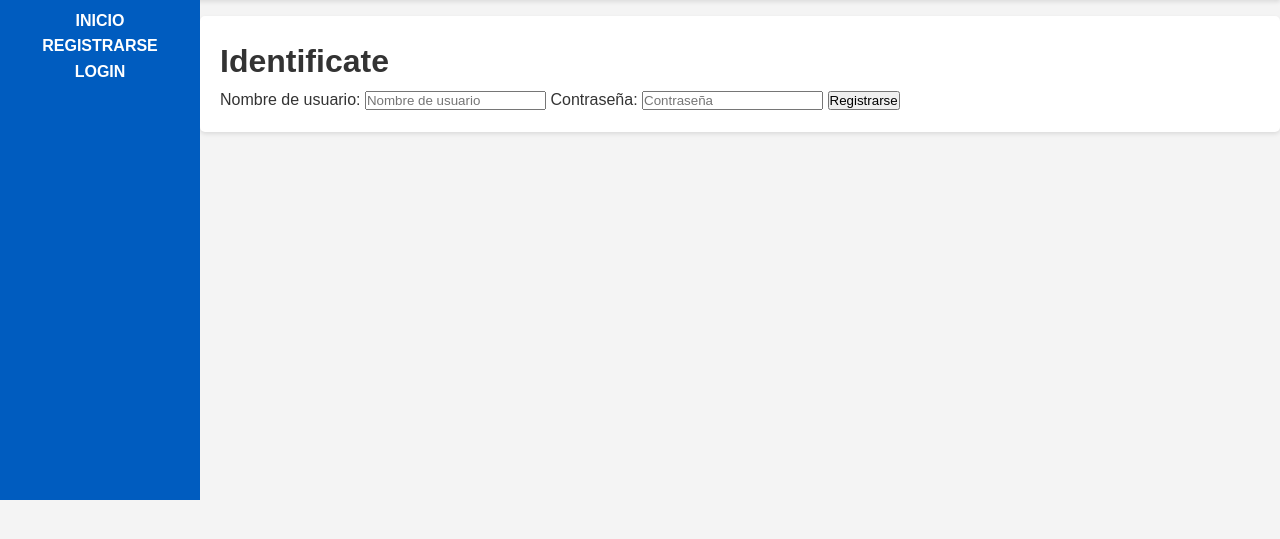
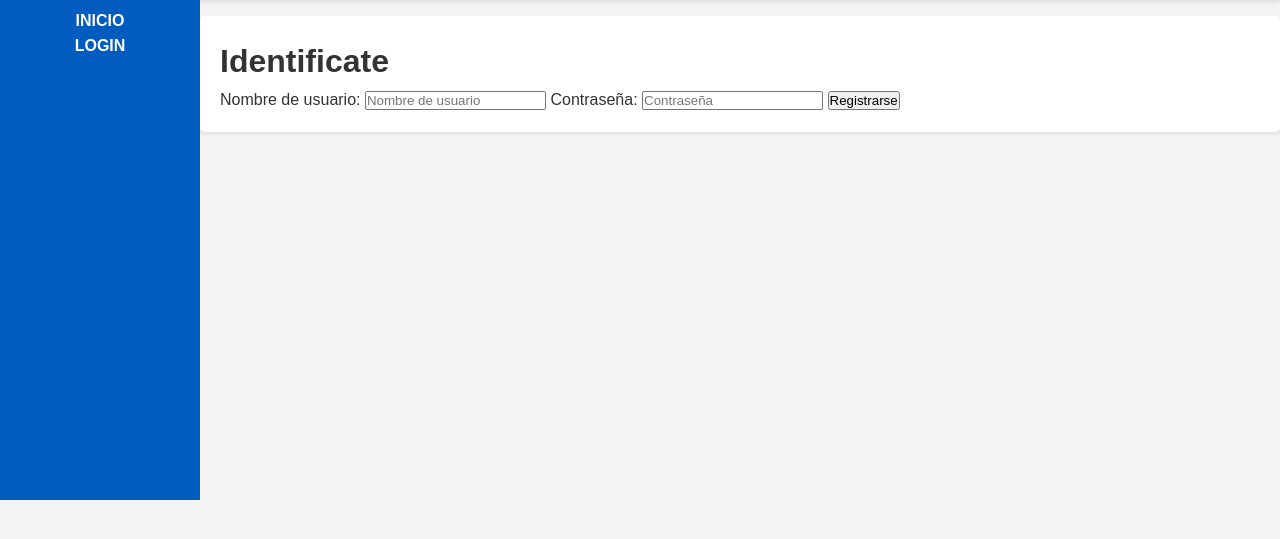
Before and after one commit to STGO-SV/pizzerias6, a Django app: a page that uses core/templates/core/base.html in a window 1280 px wide. Shown: the part 229-768 px from the top of the page. Run offline with Django 5.2, Linux system fonts and the light colour scheme.

Commit message:
Inhabilitado link para registrarse en barra de navegación lateral via comentario.

```diff
--- a/core/templates/core/base.html
+++ b/core/templates/core/base.html
@@ -66,9 +66,9 @@
                     <a class="nav-link" href="{% url 'logout' %}">Cerrar Sesión</a>
                 </li>
             {% else %}
-                <li class="nav-item">
+                <!--<li class="nav-item">
                     <a class="nav-link" href="{% url 'registro' %}">Registrarse</a>
-                </li>
+                </li> Comentado para una eventual implementación a futuro cuando sea factible crear vista de usuario que permita hacer pedidos en línea-->
                 <li class="nav-item">
                     <a class="nav-link" href="{% url 'login' %}">Login</a>
                 </li>
```
